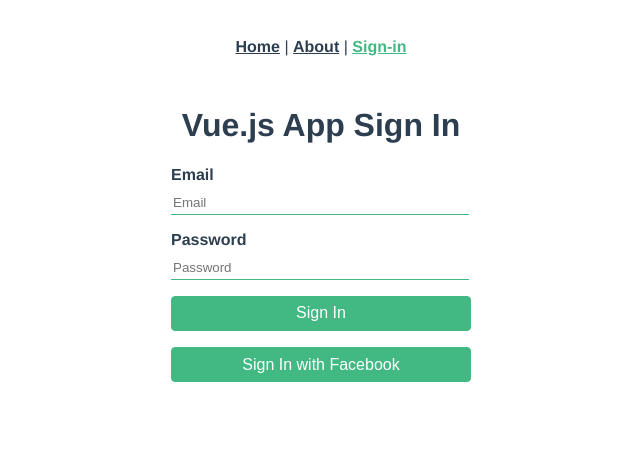
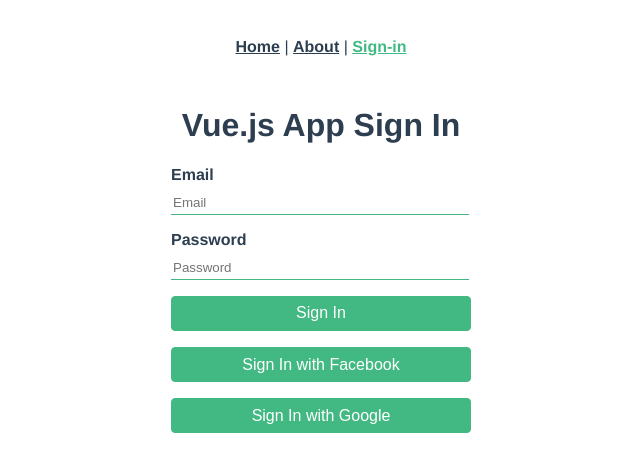
Before and after one commit to mingmoth/login-demo, a Vue app: page /#/signin in a window 1280 px wide. Shown: the top 472 px of the page, without its empty margins (319-959 px from the left). Built offline with nearby package versions, Linux system fonts and the light colour scheme.

Commit message:
add: loginByGoogle feature

```diff
--- a/package.json
+++ b/package.json
@@ -10,6 +10,7 @@
   "dependencies": {
     "axios": "^0.26.0",
     "core-js": "^3.6.5",
+    "dotenv": "^16.0.0",
     "sweetalert2": "^11.4.4",
     "vue": "^2.6.11",
     "vue-router": "^3.2.0",
--- a/src/views/SignIn.vue
+++ b/src/views/SignIn.vue
@@ -29,6 +29,9 @@
       </div>
     </form>
     <button @click.stop.prevent="loginByFacebook">Sign In with Facebook</button>
+    <div>
+      <button @click.stop.prevent="loginByGoogle">Sign In with Google</button>
+    </div>
   </div>
 </template>
 
@@ -74,6 +77,9 @@ export default {
     loginByFacebook() {
       window.location.href= 'https://login-guan-api.herokuapp.com/api/auth/facebook' || "http://localhost:3000/api/auth/facebook"
     },
+    loginByGoogle() {
+      window.location.href= 'https://login-guan-api.herokuapp.com/api/auth/google' || "http://localhost:3000/api/auth/google"
+    },
   },
 };
 </script>
```
Also changed, not shown: 1 other file (tests, documents, lock files or other folders).
